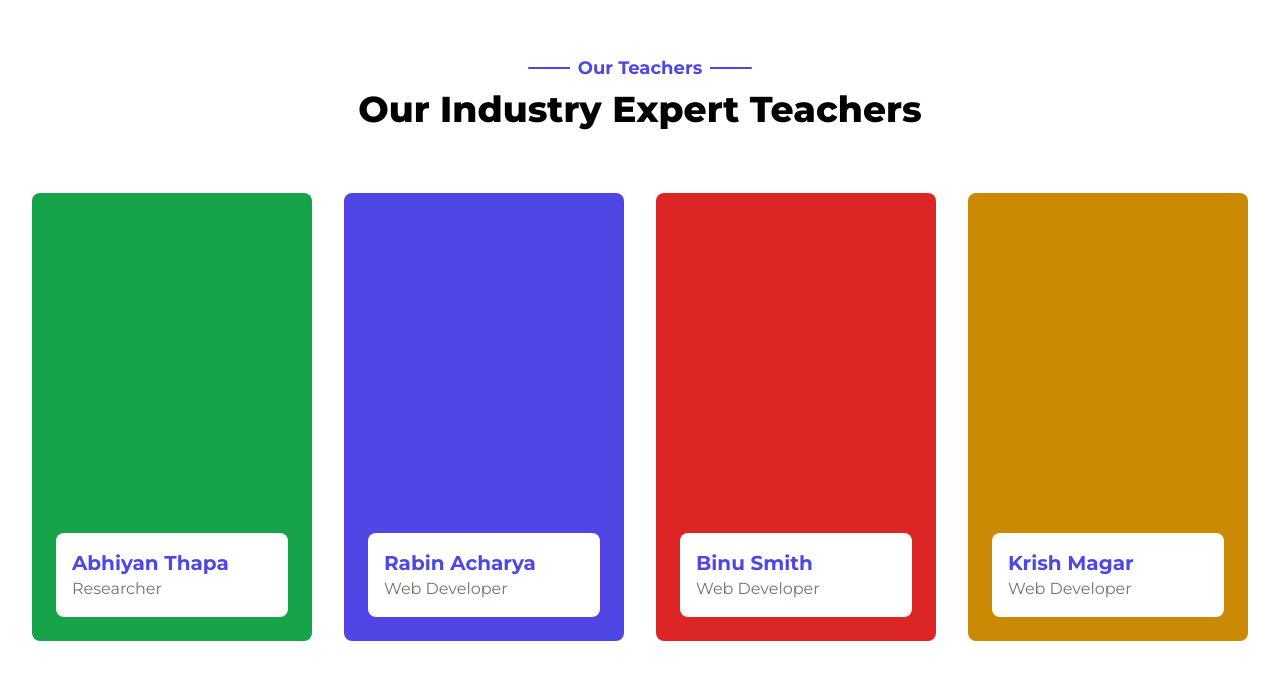
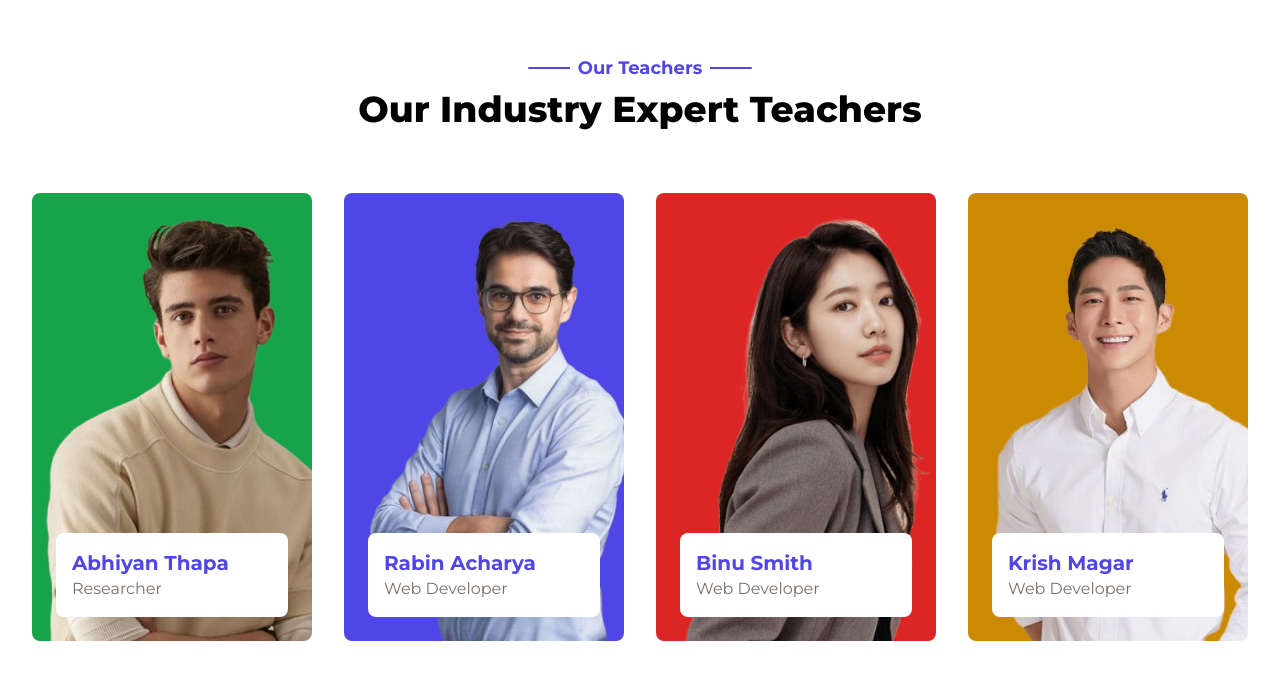
Before and after one commit to rabin7acharya/rangin-academy-web, a plain HTML site: page index.html in a window 1280 px wide. Shown: the part 3632-4311 px from the top of the page. Before the commit the page ends 4273 px from the top, so only its background shows below. Drawn offline with nearby package versions, Linux system fonts and the light colour scheme; the site is published under a folder, as on GitHub Pages, so addresses that start at the root find nothing.

Commit message:
image asset path fix

```diff
--- a/index.html
+++ b/index.html
@@ -570,7 +570,7 @@
           class="tutor-grid mt-16 grid gap-8 grid-cols-1 md:grid-cols-2 lg:grid-cols-3 xl:grid-cols-4"
         >
           <div
-            class="tutor-card bg-[url('/assets/tutor-1-img.png')] bg-cover flex flex-col justify-end p-6 rounded-lg bg-green-600 h-[32rem] md:h-[28rem]"
+            class="tutor-card bg-[url('./assets/tutor-1-img.png')] bg-cover flex flex-col justify-end p-6 rounded-lg bg-green-600 h-[32rem] md:h-[28rem]"
           >
             <div class="designation p-4 bg-white rounded-lg">
               <h4 class="text-xl font-bold text-indigo-600">Abhiyan Thapa</h4>
@@ -578,7 +578,7 @@
             </div>
           </div>
           <div
-            class="tutor-card bg-[url('/assets/tutor-2-img.png')] bg-cover flex flex-col justify-end p-6 rounded-lg bg-indigo-600 h-[32rem] md:h-[28rem]"
+            class="tutor-card bg-[url('./assets/tutor-2-img.png')] bg-cover flex flex-col justify-end p-6 rounded-lg bg-indigo-600 h-[32rem] md:h-[28rem]"
           >
             <div class="designation p-4 bg-white rounded-lg">
               <h4 class="text-xl font-bold text-indigo-600">Rabin Acharya</h4>
@@ -586,7 +586,7 @@
             </div>
           </div>
           <div
-            class="tutor-card bg-[url('/assets/tutor-3-img.png')] bg-cover flex flex-col justify-end p-6 rounded-lg bg-red-600 h-[32rem] md:h-[28rem]"
+            class="tutor-card bg-[url('./assets/tutor-3-img.png')] bg-cover flex flex-col justify-end p-6 rounded-lg bg-red-600 h-[32rem] md:h-[28rem]"
           >
             <div class="designation p-4 bg-white rounded-lg">
               <h4 class="text-xl font-bold text-indigo-600">Binu Smith</h4>
@@ -594,7 +594,7 @@
             </div>
           </div>
           <div
-            class="tutor-card bg-[url('/assets/tutor-4-img.png')] bg-cover flex flex-col justify-end p-6 rounded-lg bg-yellow-600 h-[32rem] md:h-[28rem]"
+            class="tutor-card bg-[url('./assets/tutor-4-img.png')] bg-cover flex flex-col justify-end p-6 rounded-lg bg-yellow-600 h-[32rem] md:h-[28rem]"
           >
             <div class="designation p-4 bg-white rounded-lg">
               <h4 class="text-xl font-bold text-indigo-600">Krish Magar</h4>
@@ -604,5 +604,9 @@
         </div>
       </div>
     </section>
+
+    <footer class="footer-section">
+      <div class="container mx-auto px-8 pt-40"></div>
+    </footer>
   </body>
 </html>
```
